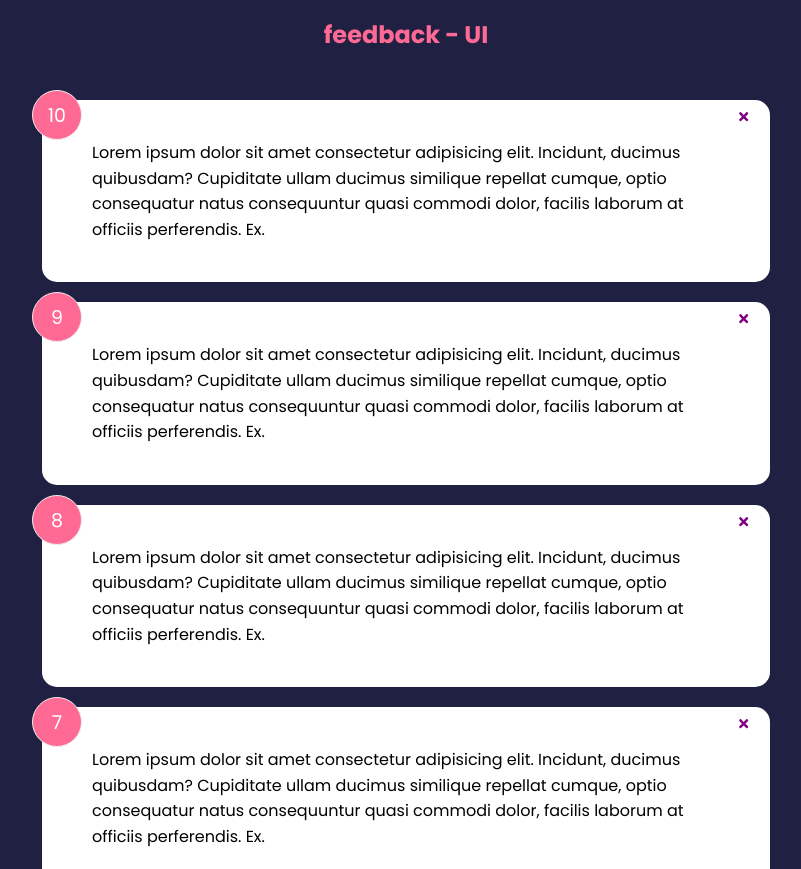
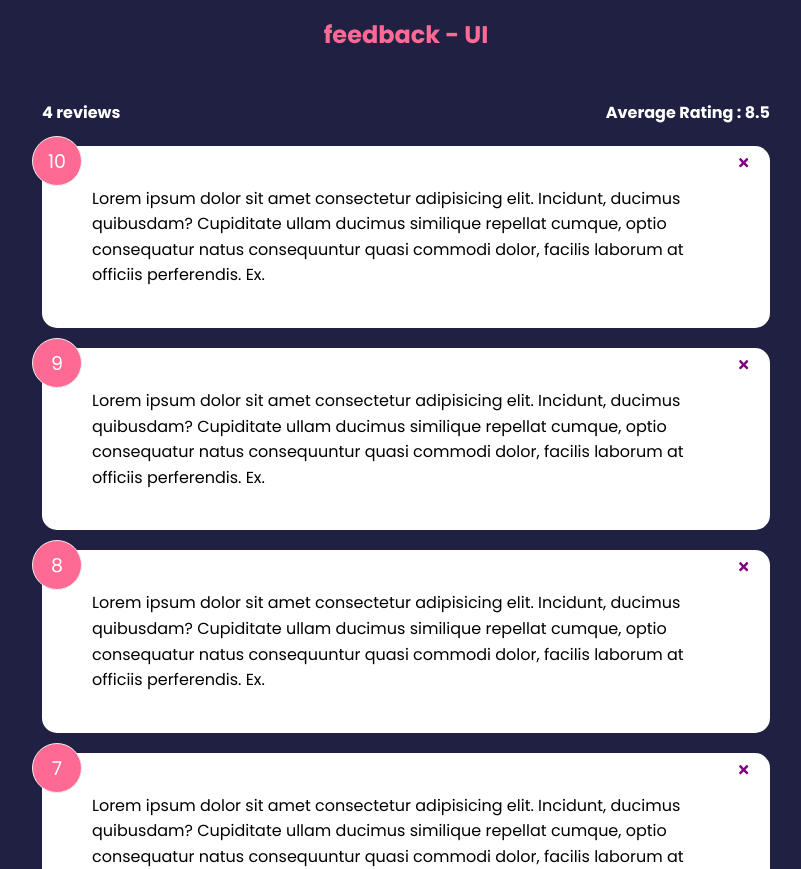
Before and after one commit to Pandey17Shashwat/Feedback-App, a React (Create React App) app in the folder feedback-app/: page / in a window 1280 px wide. Shown: the top 869 px of the page, without its empty margins (234-1035 px from the left). Built offline with nearby package versions, Linux system fonts and the light colour scheme.

Commit message:
FeedbackStats

```diff
--- a/feedback-app/src/App.js
+++ b/feedback-app/src/App.js
@@ -1,7 +1,8 @@
 import FeedbackData from './data/FeedbackData';
-import { useState } from 'react';
+import { Component, useState } from 'react';
 import Header from './components/Header';
 import FeedbackList from './components/FeedbackList';
+import FeedbackStats from './components/FeedbackStats';
 
 function App() {
     const [feedback, setFeedback] = useState(FeedbackData)
@@ -15,6 +16,7 @@ function App() {
         <>
             <Header />
             <diV className="container">
+                <FeedbackStats feedback = {feedback} />
                 <FeedbackList feedback={feedback} handleDelete = {deleteFeedback}/>
             </diV>
         </>
--- /dev/null
+++ b/feedback-app/src/components/FeedbackStats.jsx
@@ -0,0 +1,23 @@
+import PropTypes from 'prop-types'
+
+function FeedbackStats({feedback}) {
+  let Average = feedback.reduce((acc,cur) => {
+      return acc + cur.rating;
+  },0)/ feedback.length
+
+  Average = Average.toFixed(1).replace(/[.,]0$/,'');
+
+  return (
+    <div className="feedback-stats">
+        <h4>{feedback.length} reviews</h4>
+        <h4>Average Rating : {isNaN(Average) ? 0 : Average} </h4>
+    </div>
+  )
+}
+
+FeedbackStats.propTypes = {
+    feedback : PropTypes.array.isRequired,
+
+}
+
+export default FeedbackStats
```
